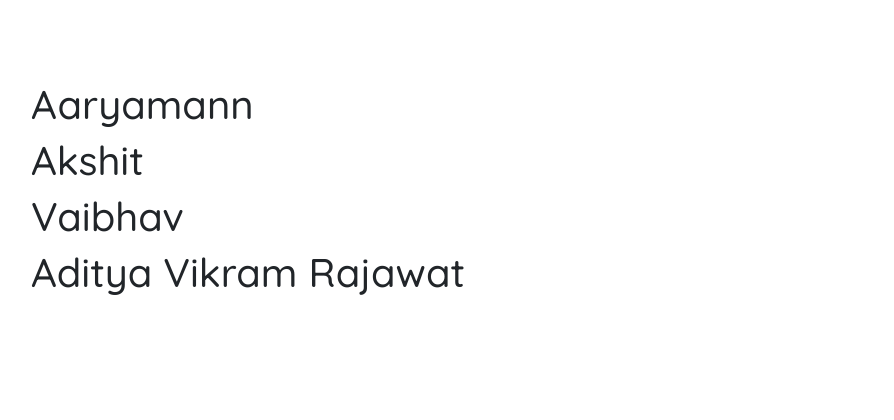
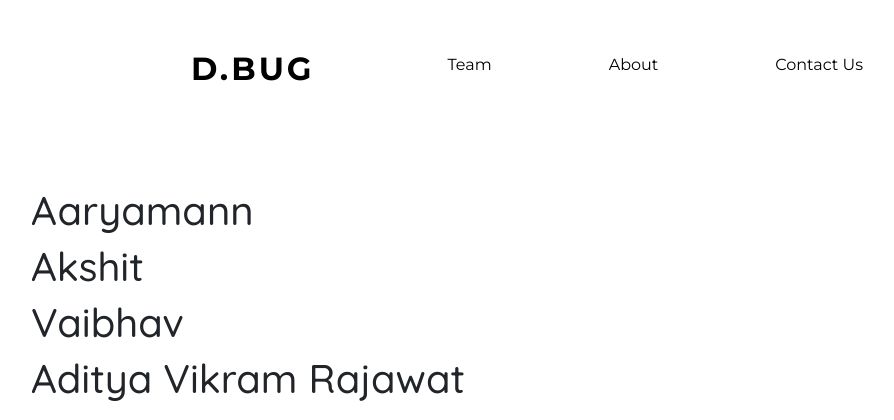
Before and after one commit to Aaryamann171/dbug-django, a Django app: page /team/ in a window 1280 px wide. Shown: the top 420 px of the page, without its empty margins (81-975 px from the left). Run offline with Django 3.2, Linux system fonts and the light colour scheme; some libraries are stand-ins or nearby versions.

Commit message:
added navbar to teams page

```diff
--- a/templates/team.html
+++ b/templates/team.html
@@ -1,4 +1,20 @@
 {% extends "base.html" %} {% block content %}
+
+<nav class="navbar navbar-default">
+  <div class="navbar-header">
+    <a class="navbar-brand" href="#">D.BUG</a>
+  </div>
+  <a href="team">
+    <h6>Team</h6>
+  </a>
+  <a href="about">
+    <h6>About</h6>
+  </a>
+  <a href="contact">
+    <h6>Contact Us</h6>
+  </a>
+</nav>
+
 <div
   style="
     margin-left: 7em;
```
